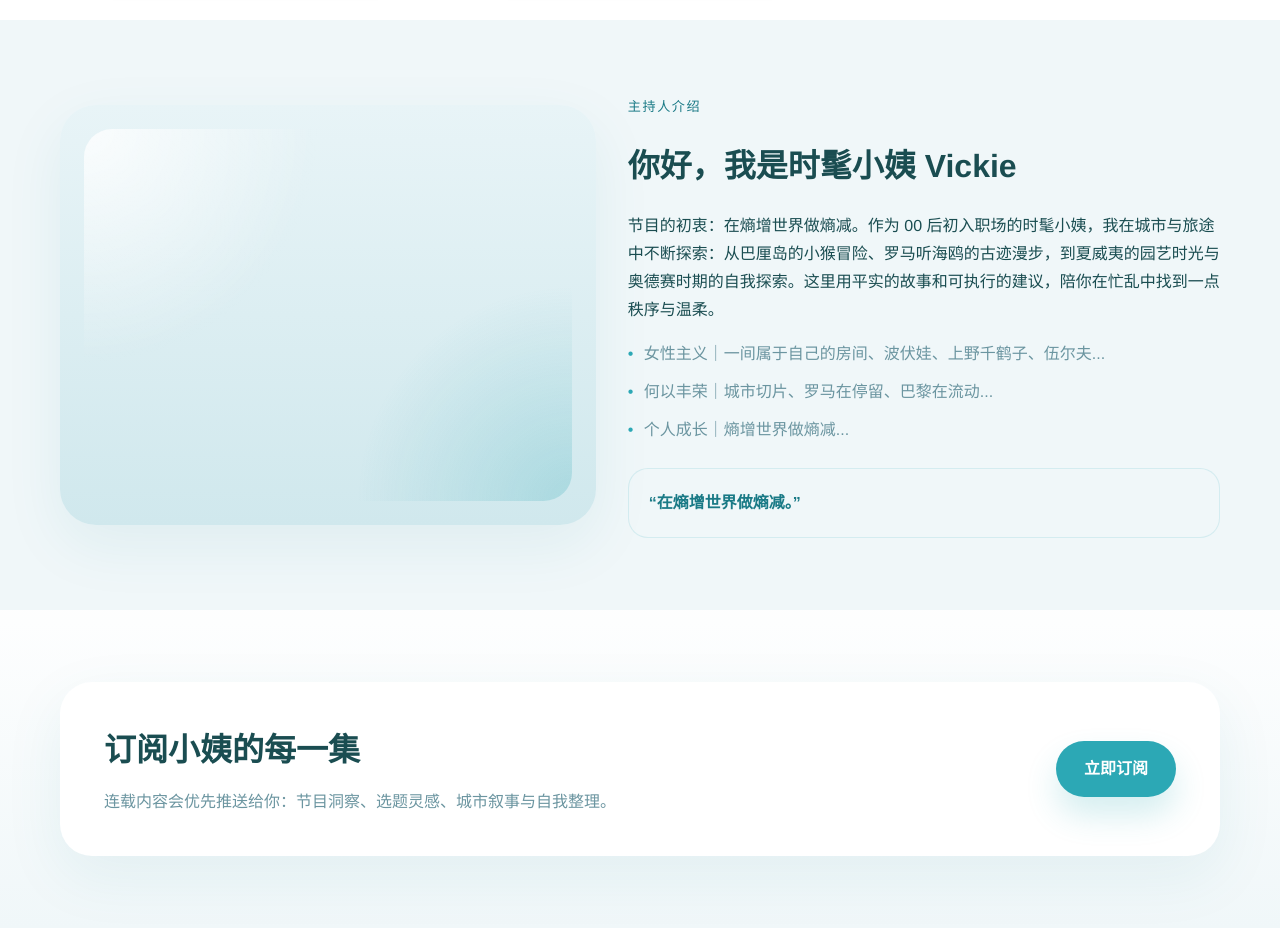
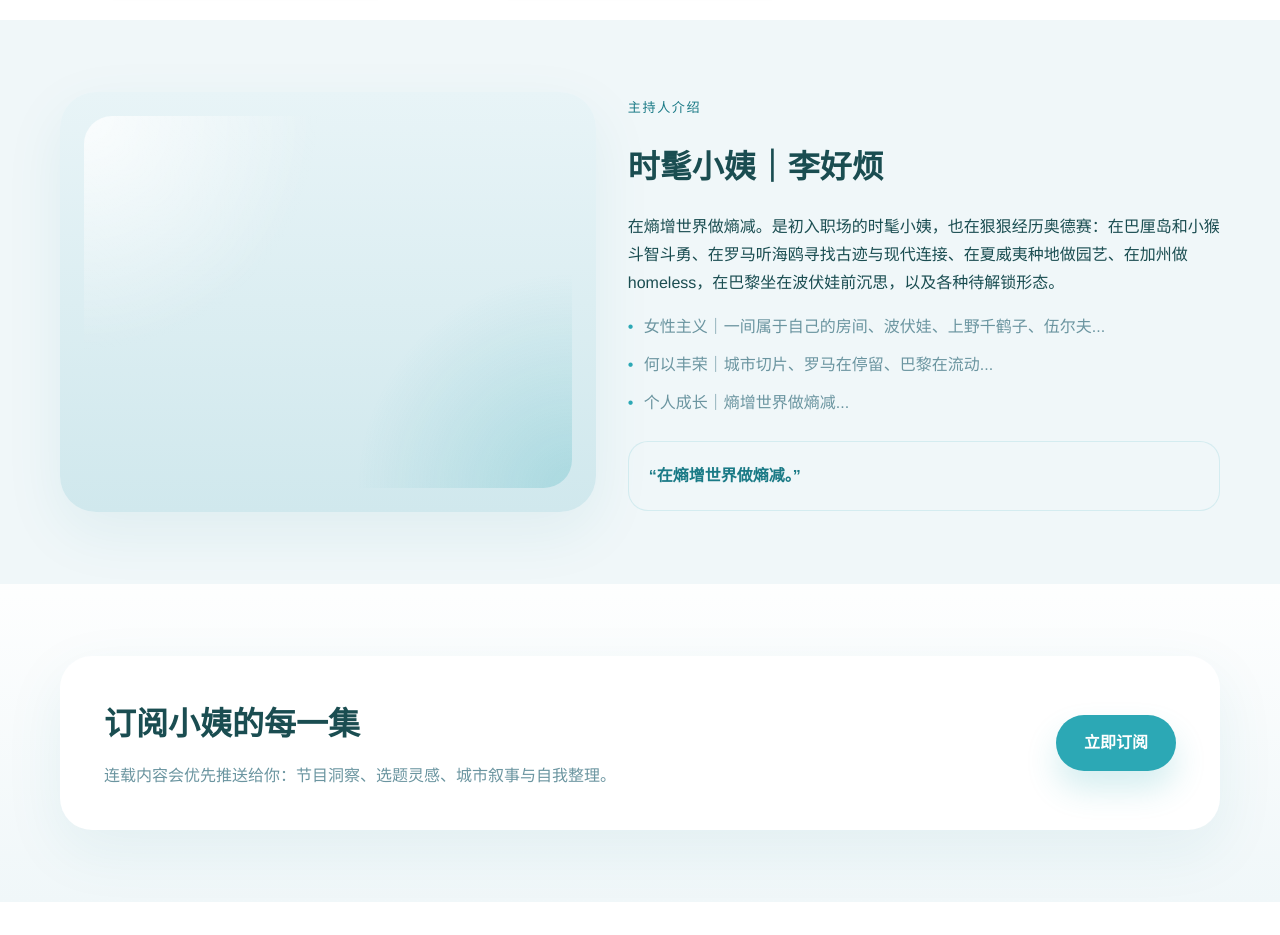
Before and after one commit to ttoriaa/shimai-podcast-site, a website: page index.html in a window 1280 px wide. Shown: the part 6360-7295 px from the top of the page. Drawn offline with Linux system fonts and the light colour scheme.

Commit message:
Align homepage host profile with about page

```diff
--- a/index.html
+++ b/index.html
@@ -63,8 +63,8 @@
         <div class="about-media"></div>
         <div class="about-copy">
           <span class="eyebrow">主持人介绍</span>
-          <h2>你好，我是时髦小姨 Vickie</h2>
-          <p>节目的初衷：在熵增世界做熵减。作为 00 后初入职场的时髦小姨，我在城市与旅途中不断探索：从巴厘岛的小猴冒险、罗马听海鸥的古迹漫步，到夏威夷的园艺时光与奥德赛时期的自我探索。这里用平实的故事和可执行的建议，陪你在忙乱中找到一点秩序与温柔。</p>
+          <h2>时髦小姨｜李好烦</h2>
+          <p>在熵增世界做熵减。是初入职场的时髦小姨，也在狠狠经历奥德赛：在巴厘岛和小猴斗智斗勇、在罗马听海鸥寻找古迹与现代连接、在夏威夷种地做园艺、在加州做 homeless，在巴黎坐在波伏娃前沉思，以及各种待解锁形态。</p>
           <ul class="about-list">
             <li>女性主义｜一间属于自己的房间、波伏娃、上野千鹤子、伍尔夫...</li>
             <li>何以丰荣｜城市切片、罗马在停留、巴黎在流动...</li>
```
